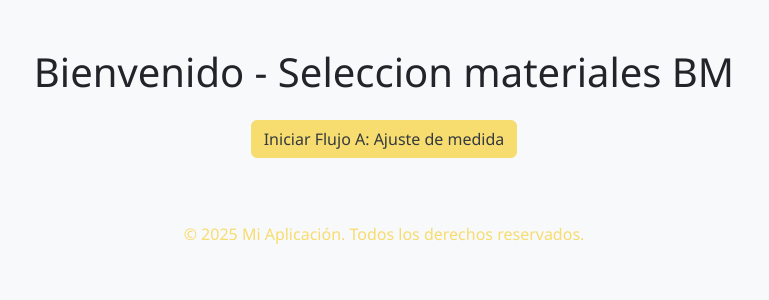
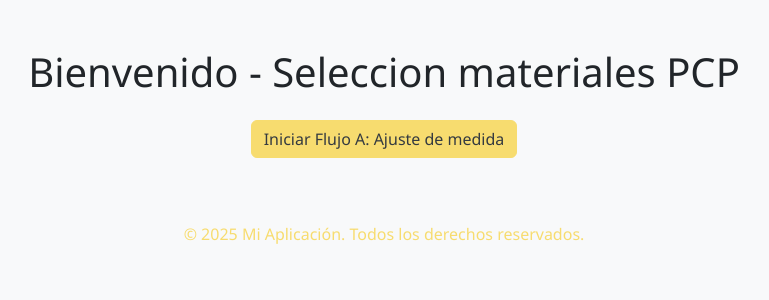
Before and after one commit to Lucianogalizia/PCP, a Flask app: page / in a window 1280 px wide. Shown: the part 56-356 px from the top of the page, without its empty margins (256-1025 px from the left). Run offline with Flask 2, Linux system fonts and the light colour scheme.

Commit message:
Update index.html

```diff
--- a/templates/index.html
+++ b/templates/index.html
@@ -4,7 +4,7 @@
 
 {% block content %}
 <div class="text-center">
-  <h1 class="mb-4">Bienvenido - Seleccion materiales BM</h1>
+  <h1 class="mb-4">Bienvenido - Seleccion materiales PCP</h1>
   <p>
     <a href="{{ url_for('flujo_a') }}" class="btn btn-primary">Iniciar Flujo A: Ajuste de medida</a>
   </p>
```
